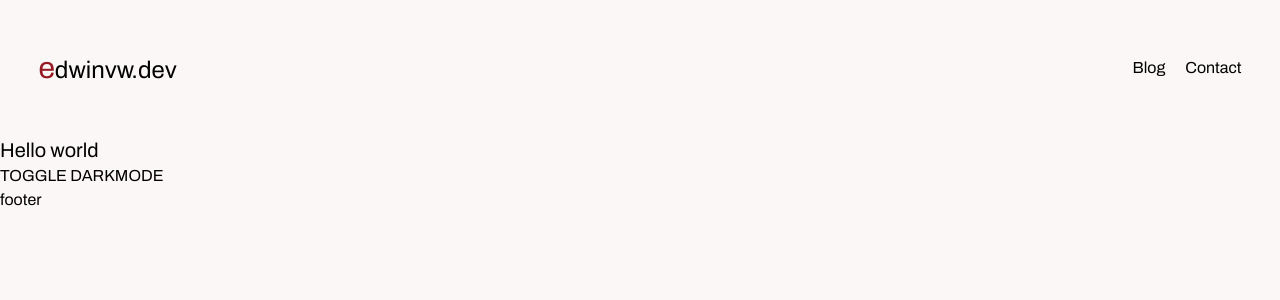
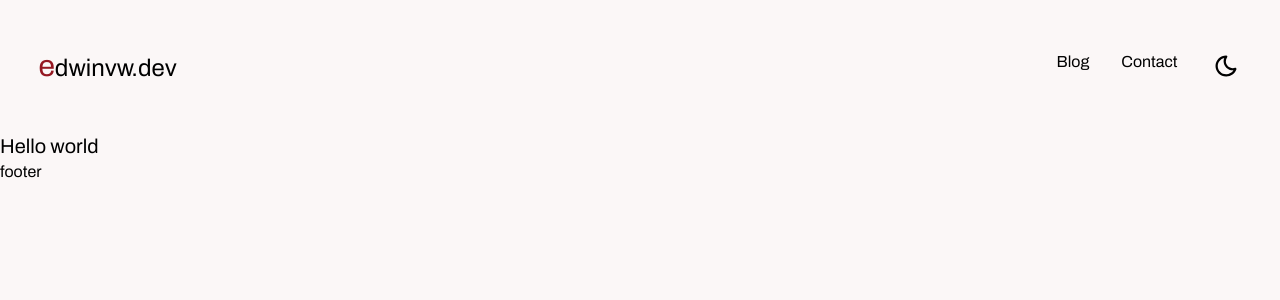
Before and after one commit to Edjevw12/edwinvw.dev, a Next.js app: page / in a window 1280 px wide. Shown: the top 300 px of the page. Built offline with nearby package versions, Linux system fonts and the light colour scheme.

Commit message:
fix: added darkmode icons

```diff
--- a/components/Button/DarkModeButton.tsx
+++ b/components/Button/DarkModeButton.tsx
@@ -1,15 +1,30 @@
 import React from 'react';
 import { useTheme } from 'next-themes';
+import { MoonIcon } from '@/components/icons/moon-icon';
+import { SunIcon } from '@/components/icons/sun-icon';
 
 const DarkModeButton = () => {
   const { systemTheme, theme, setTheme } = useTheme();
+  const currentTheme = theme === 'system' ? systemTheme : theme;
 
   function toggleMode() {
-    const currentTheme = theme === 'system' ? systemTheme : theme;
-
     setTheme(currentTheme === 'light' ? 'dark' : 'light');
   }
-  return <button onClick={toggleMode}>TOGGLE DARKMODE</button>;
+  return (
+    <button onClick={toggleMode}>
+      <div className="relative h-8 w-8">
+        {currentTheme === 'light' ? (
+          <span>
+            <MoonIcon />
+          </span>
+        ) : (
+          <span>
+            <SunIcon />
+          </span>
+        )}
+      </div>
+    </button>
+  );
 };
 
 export default DarkModeButton;
--- a/components/Layout/Nav.tsx
+++ b/components/Layout/Nav.tsx
@@ -1,5 +1,6 @@
 import { navLinks } from '@/data/navLinks';
 import Link from 'next/link';
+import DarkModeButton from '../Button/DarkModeButton';
 
 export const Nav = () => {
   return (
@@ -16,13 +17,16 @@ export const Nav = () => {
             </a>
           </Link>
         </div>
-        <ul className="flex">
-          {navLinks.map((link) => (
-            <li className="pl-5 py-2" key={link.title}>
-              {link.title}
-            </li>
-          ))}
-        </ul>
+        <div className="flex gap-8 content-center">
+          <ul className="flex gap-8">
+            {navLinks.map((link) => (
+              <li className="align-text-center" key={link.title}>
+                {link.title}
+              </li>
+            ))}
+          </ul>
+          <DarkModeButton />
+        </div>
       </nav>
     </div>
   );
--- /dev/null
+++ b/components/icons/moon-icon.tsx
@@ -0,0 +1,19 @@
+function MoonIcon() {
+  return (
+    <svg
+      className="w-full"
+      viewBox="0 0 32 32"
+      fill="none"
+      xmlns="http://www.w3.org/2000/svg"
+    >
+      <path
+        fillRule="evenodd"
+        clipRule="evenodd"
+        d="M14.228 7.9439C10.5176 8.82869 7.75757 12.1054 7.75757 15.9987C7.75757 20.5716 11.5618 24.2919 16.2367 24.2919C19.2323 24.2919 21.9337 22.7699 23.4514 20.3585C23.2779 20.3676 23.1033 20.3722 22.9287 20.3722C17.7826 20.3722 13.5951 16.2772 13.5951 11.2435C13.5951 10.1032 13.8108 8.98914 14.228 7.9439M16.2367 26.4993C10.3171 26.4993 5.50037 21.7899 5.50037 15.9987C5.50037 10.2109 10.3171 5.49927 16.2367 5.49927C16.6598 5.49927 17.0501 5.72963 17.2435 6.09753C17.438 6.46428 17.4087 6.90668 17.1638 7.24363C16.3059 8.42297 15.8535 9.80631 15.8535 11.2435C15.8535 15.06 19.0272 18.1637 22.9287 18.1637C23.6483 18.1637 24.3573 18.0582 25.0359 17.8531C25.4378 17.7293 25.8785 17.8359 26.1738 18.1304C26.4715 18.425 26.5758 18.8559 26.4446 19.2467C25.0019 23.5847 20.9 26.4993 16.2367 26.4993"
+        fill="currentColor"
+      />
+    </svg>
+  );
+}
+
+export { MoonIcon };
--- /dev/null
+++ b/components/icons/sun-icon.tsx
@@ -0,0 +1,67 @@
+function SunIcon() {
+  return (
+    <svg
+      className="w-full"
+      viewBox="0 0 32 32"
+      fill="none"
+      xmlns="http://www.w3.org/2000/svg"
+    >
+      <path
+        fillRule="evenodd"
+        clipRule="evenodd"
+        d="M16.0003 21.4194C13.0123 21.4194 10.5813 18.9874 10.5813 15.9994C10.5813 13.0114 13.0123 10.5804 16.0003 10.5804C18.9883 10.5804 21.4193 13.0114 21.4193 15.9994C21.4193 18.9874 18.9883 21.4194 16.0003 21.4194M16.0003 8.64136C11.9423 8.64136 8.64233 11.9414 8.64233 15.9994C8.64233 20.0574 11.9423 23.3574 16.0003 23.3574C20.0573 23.3574 23.3583 20.0574 23.3583 15.9994C23.3583 11.9414 20.0573 8.64136 16.0003 8.64136"
+        fill="currentColor"
+      />
+      <path
+        fillRule="evenodd"
+        clipRule="evenodd"
+        d="M16.0004 7.08447C16.5364 7.08447 16.9704 6.64946 16.9704 6.11446V3.34546C16.9704 2.81046 16.5364 2.37646 16.0004 2.37646C15.4644 2.37646 15.0304 2.81046 15.0304 3.34546V6.11446C15.0304 6.64946 15.4644 7.08447 16.0004 7.08447"
+        fill="currentColor"
+      />
+      <path
+        fillRule="evenodd"
+        clipRule="evenodd"
+        d="M6.11559 15.0298H3.34559C2.81059 15.0298 2.37659 15.4648 2.37659 15.9998C2.37659 16.5348 2.81059 16.9688 3.34559 16.9688H6.11559C6.65159 16.9688 7.08459 16.5348 7.08459 15.9998C7.08459 15.4648 6.65159 15.0298 6.11559 15.0298"
+        fill="currentColor"
+      />
+      <path
+        fillRule="evenodd"
+        clipRule="evenodd"
+        d="M16.0004 24.9146C15.4644 24.9146 15.0304 25.3496 15.0304 25.8846V28.6536C15.0304 29.1886 15.4644 29.6236 16.0004 29.6236C16.5364 29.6236 16.9704 29.1886 16.9704 28.6536V25.8846C16.9704 25.3496 16.5364 24.9146 16.0004 24.9146"
+        fill="currentColor"
+      />
+      <path
+        fillRule="evenodd"
+        clipRule="evenodd"
+        d="M28.6542 15.0298H25.8842C25.3492 15.0298 24.9152 15.4648 24.9152 15.9998C24.9152 16.5348 25.3492 16.9688 25.8842 16.9688H28.6542C29.1902 16.9688 29.6242 16.5348 29.6242 15.9998C29.6242 15.4648 29.1902 15.0298 28.6542 15.0298"
+        fill="currentColor"
+      />
+      <path
+        fillRule="evenodd"
+        clipRule="evenodd"
+        d="M22.9896 9.97995C23.2376 9.97995 23.4856 9.88495 23.6756 9.69595L24.7036 8.66795C25.0816 8.28995 25.0816 7.67495 24.7036 7.29595C24.3246 6.91795 23.7106 6.91795 23.3316 7.29595L22.3036 8.32495C21.9256 8.70295 21.9256 9.31695 22.3036 9.69595C22.4926 9.88495 22.7416 9.97995 22.9896 9.97995"
+        fill="currentColor"
+      />
+      <path
+        fillRule="evenodd"
+        clipRule="evenodd"
+        d="M8.32507 9.69593C8.51407 9.88493 8.76207 9.97993 9.01107 9.97993C9.25907 9.97993 9.50707 9.88493 9.69607 9.69593C10.0751 9.31693 10.0751 8.70293 9.69607 8.32493L8.66807 7.29693C8.28907 6.91893 7.67507 6.91893 7.29707 7.29693C6.91807 7.67493 6.91807 8.28993 7.29707 8.66793L8.32507 9.69593Z"
+        fill="currentColor"
+      />
+      <path
+        fillRule="evenodd"
+        clipRule="evenodd"
+        d="M8.32507 22.3043L7.29707 23.3313C6.91807 23.7093 6.91807 24.3243 7.29707 24.7023C7.48607 24.8923 7.73407 24.9873 7.98207 24.9873C8.23007 24.9873 8.47807 24.8923 8.66807 24.7023L9.69607 23.6753C10.0751 23.2973 10.0751 22.6833 9.69607 22.3043C9.31807 21.9253 8.70307 21.9253 8.32507 22.3043"
+        fill="currentColor"
+      />
+      <path
+        fillRule="evenodd"
+        clipRule="evenodd"
+        d="M23.6752 22.3043C23.2962 21.9253 22.6822 21.9253 22.3032 22.3043C21.9252 22.6833 21.9252 23.2973 22.3042 23.6753L23.3322 24.7023C23.5212 24.8923 23.7692 24.9873 24.0182 24.9873C24.2662 24.9873 24.5142 24.8923 24.7032 24.7023C25.0822 24.3243 25.0822 23.7093 24.7032 23.3313L23.6752 22.3043Z"
+        fill="currentColor"
+      />
+    </svg>
+  );
+}
+
+export { SunIcon };
--- a/pages/index.tsx
+++ b/pages/index.tsx
@@ -5,7 +5,6 @@ const Home: NextPage = () => {
   return (
     <div>
       <p className="text-xl text-green-600">Hello world</p>
-      <DarkModeButton />
     </div>
   );
 };
```
